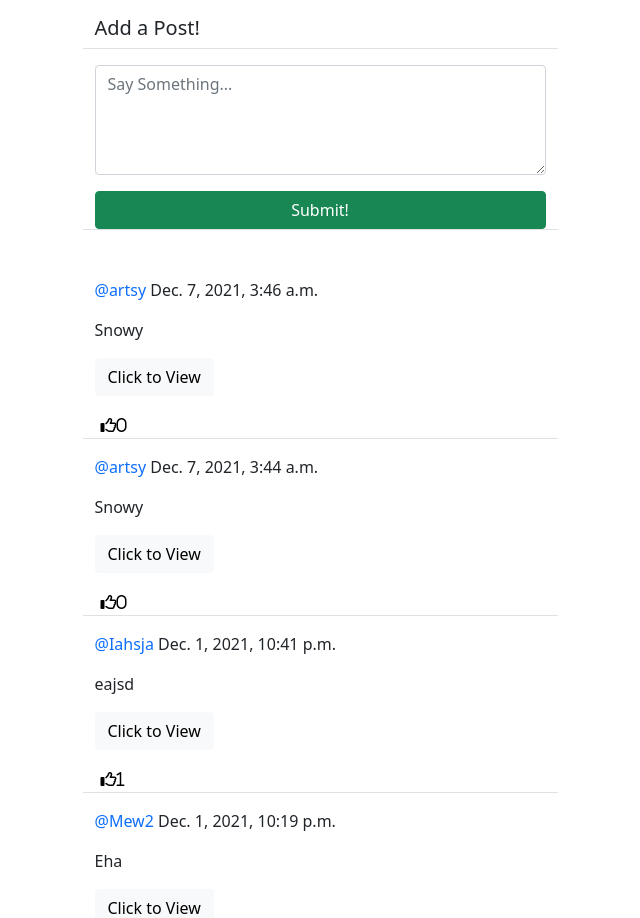
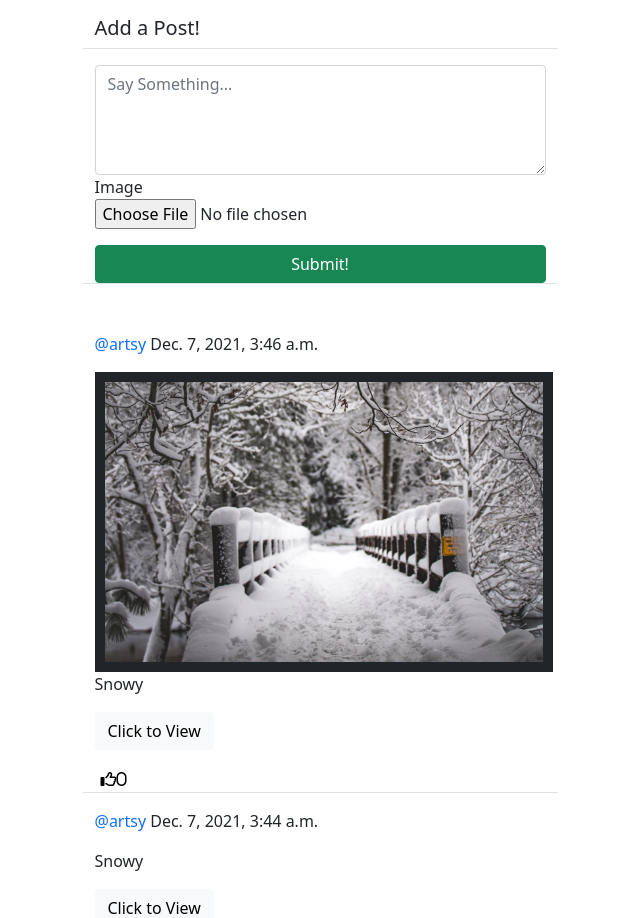
Before and after one commit to technocowdancer/final_project, a Django app: page /social/ in a window 1280 px wide. Shown: the part 56-974 px from the top of the page, without its empty margins (320-960 px from the left). Run offline with Django 3.2, Linux system fonts and the light colour scheme; a user stored in the database is signed in; data comes from the database, SQL or seed files in the repository; both versions use the stored data as it was after the commit; some libraries are stand-ins or nearby versions.

Commit message:
added a way to add images

```diff
--- a/social/forms.py
+++ b/social/forms.py
@@ -12,10 +12,13 @@ class PostForm(forms.ModelForm):
 			'rows': '4', #size
 			'placeholder': 'Say Something...'
 			}))
+	# to add images to form
+	image = forms.ImageField(required=False)
+
 	class Meta:
 		''' put here what you want in the form, should be based on Post model:'''
 		model = Post
-		fields = ['body']
+		fields = ['body', 'image']
 
 class CommentForm(forms.ModelForm):
 	'''create a form for users to create comments on posts.'''
--- a/social/models.py
+++ b/social/models.py
@@ -12,6 +12,8 @@ class Post(models.Model):
 	will need 3 fields here, body (text), created on date, and user that created post.
 	'''
 	body = models.TextField()
+	# to upload images
+	image = models.ImageField(upload_to='uploads/post_photos', blank=True, null=True)
 	# Always defaults current time, user cannot change time
 	created_on = models.DateTimeField(default=timezone.now)
 	# Finds user that is loged in and substitutes that into field
--- a/social/templates/social/post_detail.html
+++ b/social/templates/social/post_detail.html
@@ -20,7 +20,12 @@
 					<a href="{% url 'post-delete' post.pk %}" style="color: #333;"><i class="far fa-trash"></i></a>
 				{% endif %}
 			</p>
+
+			{% if post.image %}
+					<img src="{{ post.image.url }}" class="post-image" max-width = "300px" height = "300px" border="10px" />
+			{% endif %}
 			<p>{{ post.body }}</p>
+
 			<div class="d-flex flex-row">
 				<form method="POST" action="{% url 'like' post.pk %}">
 					{% csrf_token %}
--- a/social/templates/social/post_edit.html
+++ b/social/templates/social/post_edit.html
@@ -16,7 +16,7 @@
 
 	<div class="row justify-content-center mt-3 mb-5">
 		<div class="col-md-5 col-sm-12 border-bottom">
-			<form method="POST">
+			<form method="POST" enctype="multipart/form-data">
 				{% csrf_token %}
 				{{ form | crispy }}
 				<div class="d-grid gap-2">
--- a/social/templates/social/post_list.html
+++ b/social/templates/social/post_list.html
@@ -11,7 +11,7 @@
 
 	<div class="row justify-content-center mt-3 mb-5">
 		<div class="col-md-5 col-sm-12 border-bottom">
-			<form method="POST">
+			<form method="POST" enctype="multipart/form-data">
 				{% csrf_token %}
 				{{ form | crispy }}
 				<div class="d-grid gap-2">
@@ -33,6 +33,9 @@
 				<a style="text-decoration: none;" class="text-primary" href="{% url 'profile' post.author.profile.pk %}">@{{ post.author }}</a> {{ post.created_on }}</p>
 
 			<div class="position-relative">
+				{% if post.image %}
+					<img src="{{ post.image.url }}" class="post-image" max-width = "300px" height = "300px" border="10px" />
+				{% endif %}
 				<p>{{ post.body }}</p>
 				<a href="{% url 'post-detail' post.pk %}" class="stretched-link btn btn-light mb-3" style="text-decoration: none;" >Click to View</a>
 			</div>
--- a/social/templates/social/profile.html
+++ b/social/templates/social/profile.html
@@ -86,6 +86,9 @@
 				</p>
 
 			<div class="position-relative">
+				{% if post.image %}
+					<img src="{{ post.image.url }}" class="post-image" max-width = "300px" height = "300px" border="10px" />
+				{% endif %}
 				<p>{{ post.body }}</p>
 				<a href="{% url 'post-detail' post.pk %}" class="stretched-link btn btn-light mb-3" style="text-decoration: none;" >Click to View</a>
 			</div>
--- a/social/views.py
+++ b/social/views.py
@@ -41,7 +41,7 @@ class PostListView(LoginRequiredMixin, View):
 	def post(self, request, *args, **kwargs):
 		'''to handle post requests for when user hits submit button'''
 		posts = Post.objects.all().order_by('-created_on')
-		form = PostForm(request.POST)
+		form = PostForm(request.POST, request.FILES)
 
 		#Check if form is valid:
 
```
Also changed, not shown: db.sqlite3, media/uploads/post_photos/blog.jpg (added), social/migrations/0008_post_image.py (added).
